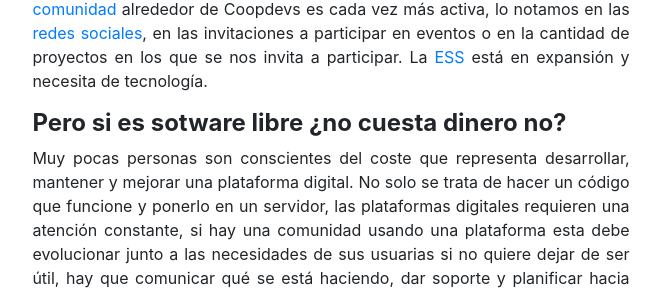
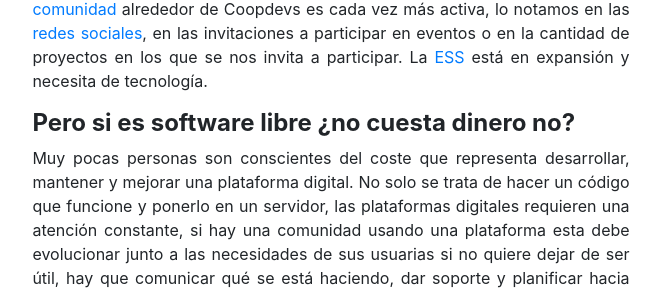
Before and after one commit to coopdevs/coopdevs-old-web, a Jekyll site: the page built from _posts/2018-04-24-Por-fin-llegamos-A-la-casilla-de-salida.md, in a window 1280 px wide and 900 px high, scrolled down 1670 px. Shown: the part 152-445 px from the top of the window, without its empty margins (309-970 px from the left). Built offline with Jekyll 4.4.1, drawn with Linux system fonts in a browser that asks for light colours.

Commit message:
Typo alert

```diff
--- a/_posts/2018-04-24-Por-fin-llegamos-A-la-casilla-de-salida.md
+++ b/_posts/2018-04-24-Por-fin-llegamos-A-la-casilla-de-salida.md
@@ -15,7 +15,7 @@
 
 Nos alegra comprobar que no solo nosotros vemos esta necesidad. La [comunidad](http://community.coopdevs.org/) alrededor de Coopdevs es cada vez más activa, lo notamos en las [redes sociales](https://twitter.com/search?f=tweets&vertical=default&q=coopdevs), en las invitaciones a participar en eventos o en la cantidad de proyectos en los que se nos invita a participar. La [ESS](https://es.wikipedia.org/wiki/Econom%C3%ADa_social) está en expansión y necesita de tecnología.
 
-### Pero si es sotware libre ¿no cuesta dinero no?
+### Pero si es software libre ¿no cuesta dinero no?
 
 Muy pocas personas son conscientes del coste que representa desarrollar, mantener y mejorar una plataforma digital. No solo se trata de hacer un código que funcione y ponerlo en un servidor, las plataformas digitales requieren una atención constante, si hay una comunidad usando una plataforma esta debe evolucionar junto a las necesidades de sus usuarias si no quiere dejar de ser útil, hay que comunicar qué se está haciendo, dar soporte y planificar hacia dónde se dirige la plataforma, debe ser un organismo vivo. Todo ello nos lleva a la gobernanza, que no puede recaer solamente en los técnicos sino que debe ser asumida por la comunidad que usa la plataforma. En este sentido nos esperanza el modelo [cooperativista de plataforma](https://platform.coop/about/es), del que ya tendremos tiempo de reflexionar.
 
```
